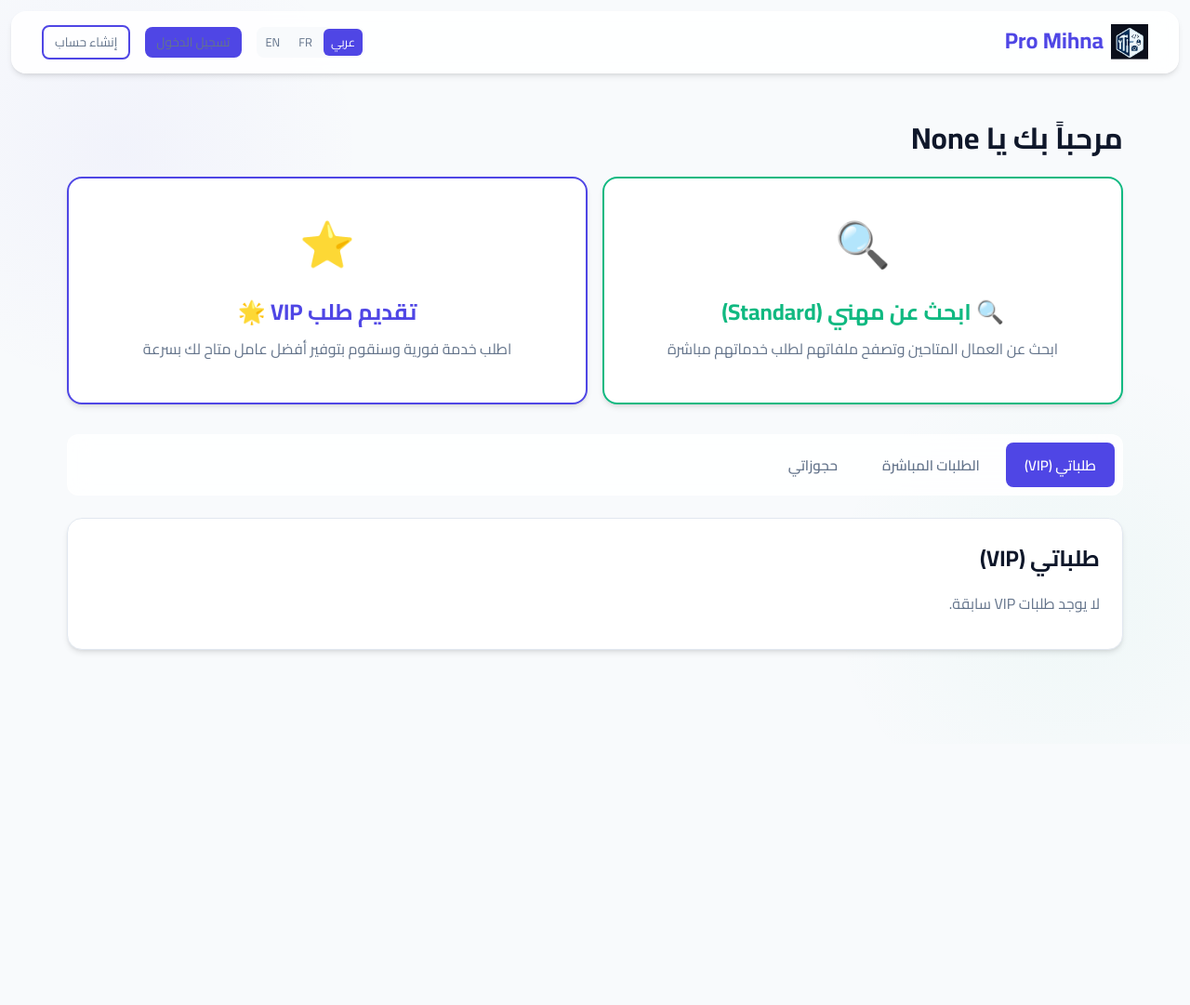
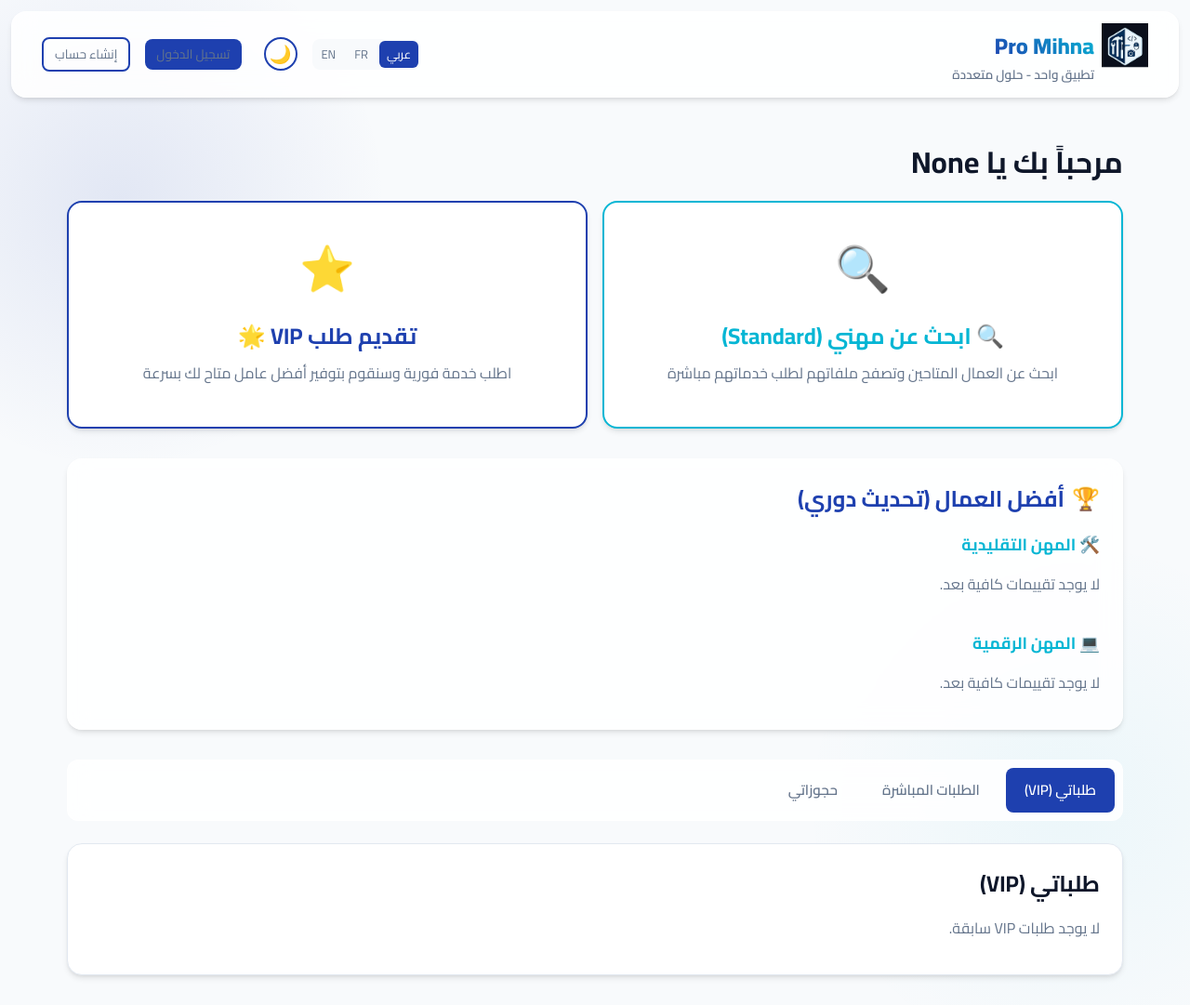
Before and after one commit to guerbatimohamedyoucefislam-dot/Pro-Mihna, a Flask app: template templates/customer_dashboard.html in a window 1280 px wide. Shown: the whole page at 93% size. Before the commit the page ends 704 px from the top, so only its background shows below. Run offline with Flask 3, Linux system fonts and the light colour scheme; the template is opened without the code that fills it, so the values that code supplies are empty; some libraries are stand-ins or nearby versions.

Commit message:
Add files via upload

```diff
--- a/app.py
+++ b/app.py
@@ -212,7 +212,7 @@ def search_workers():
         query += ' AND (u.name LIKE ? OR wp.bio LIKE ? OR p.name LIKE ? OR p.name_fr LIKE ? OR p.name_en LIKE ?)'
         like = f'%{text_search}%'
         params.extend([like, like, like, like, like])
-    query += ' ORDER BY wp.rating DESC'
+    query += ' ORDER BY wp.rating DESC, wp.review_count DESC'
     workers = query_db(query, params)
     return render_template('search.html', workers=workers, professions=professions, locations=locations)
 
@@ -298,18 +298,33 @@ def customer_dashboard():
         ORDER BY vr.created_at DESC
     ''', [session['user_id']])
 
-    my_bookings = query_db('''
+    bookings = query_db('''
         SELECT b.*, u.name as worker_name, p.name as profession_name
         FROM bookings b
         JOIN worker_profiles wp ON b.worker_profile_id = wp.id
         JOIN users u ON wp.user_id = u.id
         JOIN professions p ON wp.profession_id = p.id
         WHERE b.customer_id = ?
-        ORDER BY b.booking_date DESC
+        ORDER BY b.booking_date DESC, b.time_slot DESC
     ''', [session['user_id']])
 
-    return render_template('customer_dashboard.html', professions=professions, locations=locations,
-                           std_requests=std_requests, vip_requests=vip_reqs, bookings=my_bookings)
+    top_manual = query_db('''
+        SELECT wp.id as worker_profile_id, u.name, p.name as profession_name, p.name_fr as profession_name_fr, p.name_en as profession_name_en, wp.rating, wp.review_count
+        FROM worker_profiles wp JOIN users u ON wp.user_id = u.id JOIN professions p ON wp.profession_id = p.id
+        WHERE p.category = 'manual' AND wp.status = 'active'
+        ORDER BY wp.rating DESC, wp.review_count DESC LIMIT 3
+    ''')
+
+    top_digital = query_db('''
+        SELECT wp.id as worker_profile_id, u.name, p.name as profession_name, p.name_fr as profession_name_fr, p.name_en as profession_name_en, wp.rating, wp.review_count
+        FROM worker_profiles wp JOIN users u ON wp.user_id = u.id JOIN professions p ON wp.profession_id = p.id
+        WHERE p.category = 'digital' AND wp.status = 'active'
+        ORDER BY wp.rating DESC, wp.review_count DESC LIMIT 3
+    ''')
+
+    return render_template('customer_dashboard.html',
+                           std_requests=std_requests, vip_requests=vip_reqs, bookings=bookings,
+                           professions=professions, locations=locations, top_manual=top_manual, top_digital=top_digital)
 
 # ========================= WORKER DASHBOARD =========================
 @app.route('/worker')
@@ -771,12 +786,12 @@ def assign_vip_worker(req_id):
     db.execute("UPDATE vip_requests SET assigned_worker_id = ?, status = 'assigned' WHERE id = ?", [worker_id, req_id])
 
     vr = query_db('SELECT customer_id FROM vip_requests WHERE id = ?', [req_id], one=True)
-    wu = query_db('SELECT user_id FROM worker_profiles WHERE id = ?', [worker_id], one=True)
+    wu = query_db('SELECT wp.user_id, u.name as worker_name, u.phone as worker_phone FROM worker_profiles wp JOIN users u ON wp.user_id = u.id WHERE wp.id = ?', [worker_id], one=True)
     if vr and wu:
         db.execute('INSERT INTO conversations (customer_id, worker_id, vip_request_id) VALUES (?, ?, ?)',
                    [vr['customer_id'], wu['user_id'], req_id])
-        create_notification(vr['customer_id'], 'تم التعيين', 'تم تعيين عامل لطلبك VIP', '/customer')
-        create_notification(wu['user_id'], 'مهمة VIP جديدة', 'تم إسناد مهمة VIP جديدة لك', '/worker')
+        create_notification(vr['customer_id'], '⭐ عامل VIP', f'تم تعيين العامل {wu["worker_name"]} لطلبك VIP. هاتف: {wu["worker_phone"]}', '/customer')
+        create_notification(wu['user_id'], '⭐ طلب VIP جديد', 'تم تعيينك لطلب VIP جديد، تواصل مع الزبون', '/worker')
     db.commit()
     flash('تم تعيين العامل بنجاح', 'success')
     return redirect(url_for('admin_dashboard'))
--- a/static/style.css
+++ b/static/style.css
@@ -1,11 +1,11 @@
 @import url('https://fonts.googleapis.com/css2?family=Inter:wght@300;400;500;600;700&family=Cairo:wght@400;600;700&display=swap');
 
 :root {
-    --primary: #4F46E5;
-    --primary-hover: #4338CA;
-    --primary-light: rgba(79, 70, 229, 0.1);
-    --secondary: #10B981;
-    --secondary-hover: #059669;
+    --primary: #1E40AF; /* Professional Blue */
+    --primary-hover: #1E3A8A;
+    --primary-light: rgba(30, 64, 175, 0.1);
+    --secondary: #06B6D4; /* Trust Teal/Cyan */
+    --secondary-hover: #0891B2;
     --accent: #F59E0B;
     --danger: #EF4444;
     --background: #F8FAFC;
@@ -20,13 +20,30 @@
     --shadow-lg: 0 10px 15px -3px rgba(0,0,0,0.1), 0 4px 6px -2px rgba(0,0,0,0.05);
 }
 
+:root.dark {
+    --primary: #3B82F6; /* Lighter Blue for contrast */
+    --primary-hover: #60A5FA;
+    --primary-light: rgba(59, 130, 246, 0.15);
+    --secondary: #22D3EE;
+    --secondary-hover: #67E8F9;
+    --background: #0F172A; /* Dark Navy Background */
+    --surface: #1E293B; /* Slightly lighter surface */
+    --text-main: #F8FAFC;
+    --text-muted: #94A3B8;
+    --border: #334155;
+    --glass-bg: rgba(30, 41, 59, 0.85);
+    --glass-border: rgba(255, 255, 255, 0.1);
+    --shadow: 0 4px 6px -1px rgba(0, 0, 0, 0.5), 0 2px 4px -1px rgba(0, 0, 0, 0.3);
+    --shadow-lg: 0 10px 15px -3px rgba(0,0,0,0.5), 0 4px 6px -2px rgba(0,0,0,0.3);
+}
+
 * { box-sizing: border-box; margin: 0; padding: 0; }
 
 body {
     font-family: 'Cairo', 'Inter', sans-serif;
     background: var(--background);
-    background-image: radial-gradient(circle at 10% 20%, rgba(79,70,229,0.04) 0%, transparent 20%),
-                      radial-gradient(circle at 90% 80%, rgba(16,185,129,0.04) 0%, transparent 20%);
+    background-image: radial-gradient(circle at 10% 20%, var(--primary-light) 0%, transparent 20%),
+                      radial-gradient(circle at 90% 80%, rgba(6,182,212,0.05) 0%, transparent 20%);
     color: var(--text-main);
     line-height: 1.6;
     min-height: 100vh;
--- a/templates/customer_dashboard.html
+++ b/templates/customer_dashboard.html
@@ -13,6 +13,45 @@
         <h2 style="color: var(--primary); margin: 0;">{{ t('create_vip_request') if t else 'طلب خدمة VIP' }}</h2>
         <p style="color: var(--text-muted); margin-top: 0.5rem;">اطلب خدمة فورية وسنقوم بتوفير أفضل عامل متاح لك بسرعة</p>
     </a>
+</div>
+
+<!-- Top Workers Section -->
+<div class="glass" style="padding: 1.5rem; margin-bottom: 2rem;">
+    <h2 style="color: var(--primary); display: flex; align-items: center; gap: 0.5rem; margin-bottom: 1rem;">
+        <span>🏆</span> أفضل العمال (تحديث دوري)
+    </h2>
+
+    <h3 style="margin-top: 1rem; color: var(--secondary); font-size: 1.1rem;">🛠️ المهن التقليدية</h3>
+    <div class="grid" style="grid-template-columns: repeat(auto-fill, minmax(200px, 1fr)); gap: 1rem; margin-bottom: 1.5rem;">
+        {% for w in top_manual %}
+        <div class="card" style="padding: 1rem; background: var(--bg-color); border: 1px solid var(--border);">
+            <h4 style="margin: 0; color: var(--primary);">{{ w.name }}</h4>
+            <p style="margin: 0.2rem 0; font-size: 0.9rem;">{{ w.profession_name if current_lang == 'ar' else (w.profession_name_fr if current_lang == 'fr' else w.profession_name_en) }}</p>
+            <p style="margin: 0.2rem 0; font-size: 0.9rem; color: #f59e0b;">
+                ⭐ {{ w.rating }} ({{ w.review_count }})
+            </p>
+            <a href="{{ url_for('worker_public_profile', worker_profile_id=w.worker_profile_id) }}" class="btn btn-outline btn-sm" style="width: 100%; margin-top: 0.5rem;">عرض وحجز</a>
+        </div>
+        {% else %}
+        <p>لا يوجد تقييمات كافية بعد.</p>
+        {% endfor %}
+    </div>
+
+    <h3 style="margin-top: 1rem; color: var(--secondary); font-size: 1.1rem;">💻 المهن الرقمية</h3>
+    <div class="grid" style="grid-template-columns: repeat(auto-fill, minmax(200px, 1fr)); gap: 1rem;">
+        {% for w in top_digital %}
+        <div class="card" style="padding: 1rem; background: var(--bg-color); border: 1px solid var(--border);">
+            <h4 style="margin: 0; color: var(--primary);">{{ w.name }}</h4>
+            <p style="margin: 0.2rem 0; font-size: 0.9rem;">{{ w.profession_name if current_lang == 'ar' else (w.profession_name_fr if current_lang == 'fr' else w.profession_name_en) }}</p>
+            <p style="margin: 0.2rem 0; font-size: 0.9rem; color: #f59e0b;">
+                ⭐ {{ w.rating }} ({{ w.review_count }})
+            </p>
+            <a href="{{ url_for('worker_public_profile', worker_profile_id=w.worker_profile_id) }}" class="btn btn-outline btn-sm" style="width: 100%; margin-top: 0.5rem;">عرض وحجز</a>
+        </div>
+        {% else %}
+        <p>لا يوجد تقييمات كافية بعد.</p>
+        {% endfor %}
+    </div>
 </div>
 
 <div class="tabs-container">
--- a/templates/layout.html
+++ b/templates/layout.html
@@ -5,21 +5,41 @@
     <meta name="viewport" content="width=device-width, initial-scale=1.0">
     <meta name="description" content="Pro Mihna - {{ t('site_slogan') }}">
     <title>Pro Mihna - {{ t('site_slogan') }}</title>
+    <link rel="preconnect" href="https://fonts.googleapis.com">
+    <link rel="preconnect" href="https://fonts.gstatic.com" crossorigin>
+    <link href="https://fonts.googleapis.com/css2?family=Cairo:wght@400;600;700;800&display=swap" rel="stylesheet">
     <link rel="stylesheet" href="{{ url_for('static', filename='style.css') }}">
     <link rel="stylesheet" href="https://unpkg.com/leaflet@1.9.4/dist/leaflet.css" />
     <script src="https://unpkg.com/leaflet@1.9.4/dist/leaflet.js"></script>
     <script src="https://cdn.jsdelivr.net/npm/chart.js@4.4.0/dist/chart.umd.min.js"></script>
+    <script>
+        // Check dark mode before rendering to prevent flash
+        if (localStorage.getItem('theme') === 'dark' || (!('theme' in localStorage) && window.matchMedia('(prefers-color-scheme: dark)').matches)) {
+            document.documentElement.classList.add('dark');
+        } else {
+            document.documentElement.classList.remove('dark');
+        }
+    </script>
 </head>
 <body dir="{{ 'rtl' if current_lang == 'ar' else 'ltr' }}">
     <nav class="navbar glass">
         <div class="nav-container">
-            <a href="{{ url_for('index') }}" class="logo"><img src="{{ url_for('static', filename='logo.png') }}" alt="Pro Mihna" style="height: 40px; vertical-align: middle; margin-inline-end: 8px;">Pro Mihna</a>
+            <div style="display: flex; flex-direction: column; align-items: start;">
+                <a href="{{ url_for('index') }}" class="logo" style="display: flex; align-items: center; gap: 8px;">
+                    <img src="{{ url_for('static', filename='logo.png') }}" alt="Pro Mihna" style="height: 50px;">
+                    <span style="font-size: 1.5rem; font-weight: 800; background: linear-gradient(45deg, var(--primary), var(--secondary)); -webkit-background-clip: text; -webkit-text-fill-color: transparent;">Pro Mihna</span>
+                </a>
+                <span style="font-size: 0.85rem; font-weight: 600; color: var(--text-muted); margin-top: -5px; padding-inline-start: 58px;">تطبيق واحد - حلول متعددة</span>
+            </div>
             <div class="nav-links">
                 <div class="lang-switcher">
                     <a href="{{ url_for('set_lang', lang='ar') }}" class="lang-btn {{ 'active' if current_lang == 'ar' }}">عربي</a>
                     <a href="{{ url_for('set_lang', lang='fr') }}" class="lang-btn {{ 'active' if current_lang == 'fr' }}">FR</a>
                     <a href="{{ url_for('set_lang', lang='en') }}" class="lang-btn {{ 'active' if current_lang == 'en' }}">EN</a>
                 </div>
+                <button id="theme-toggle" class="btn btn-outline btn-sm" style="border-radius: 50%; width: 36px; height: 36px; padding: 0; display: flex; align-items: center; justify-content: center; font-size: 1.2rem; margin-inline-end: 8px;" title="Toggle Dark Mode">
+                    🌙
+                </button>
                 {% if session.get('user_id') %}
                     <a href="{{ url_for('search_workers') }}">{{ t('search') }}</a>
                     <a href="{{ url_for('view_notifications') }}" class="notif-bell">
@@ -51,5 +71,30 @@
         {% endwith %}
         {% block content %}{% endblock %}
     </div>
+
+    <script>
+        const themeToggleBtn = document.getElementById('theme-toggle');
+        const html = document.documentElement;
+
+        function updateThemeIcon() {
+            if (html.classList.contains('dark')) {
+                themeToggleBtn.textContent = '☀️';
+            } else {
+                themeToggleBtn.textContent = '🌙';
+            }
+        }
+
+        updateThemeIcon();
+
+        themeToggleBtn.addEventListener('click', () => {
+            html.classList.toggle('dark');
+            if (html.classList.contains('dark')) {
+                localStorage.setItem('theme', 'dark');
+            } else {
+                localStorage.setItem('theme', 'light');
+            }
+            updateThemeIcon();
+        });
+    </script>
 </body>
 </html>
```
